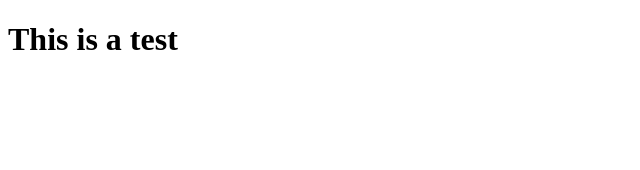
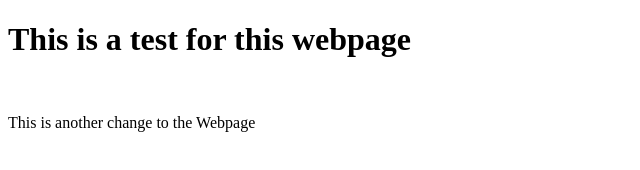
Before and after one commit to chatt33/newWebsite, a plain HTML site: page Website/testWebsite/index.html in a window 1280 px wide. Shown: the whole page, without its empty margins (0-640 px from the left). Drawn offline with Linux system fonts and the light colour scheme.

Commit message:
index changed

```diff
--- a/Website/testWebsite/index.html
+++ b/Website/testWebsite/index.html
@@ -6,6 +6,8 @@
     <title>Website</title>
 </head>
 <body>
-    <h1>This is a test</h1>
+    <h1>This is a test for this webpage</h1>
+    <br/>
+    <p>This is another change to the Webpage</p>
 </body>
 </html>
```
